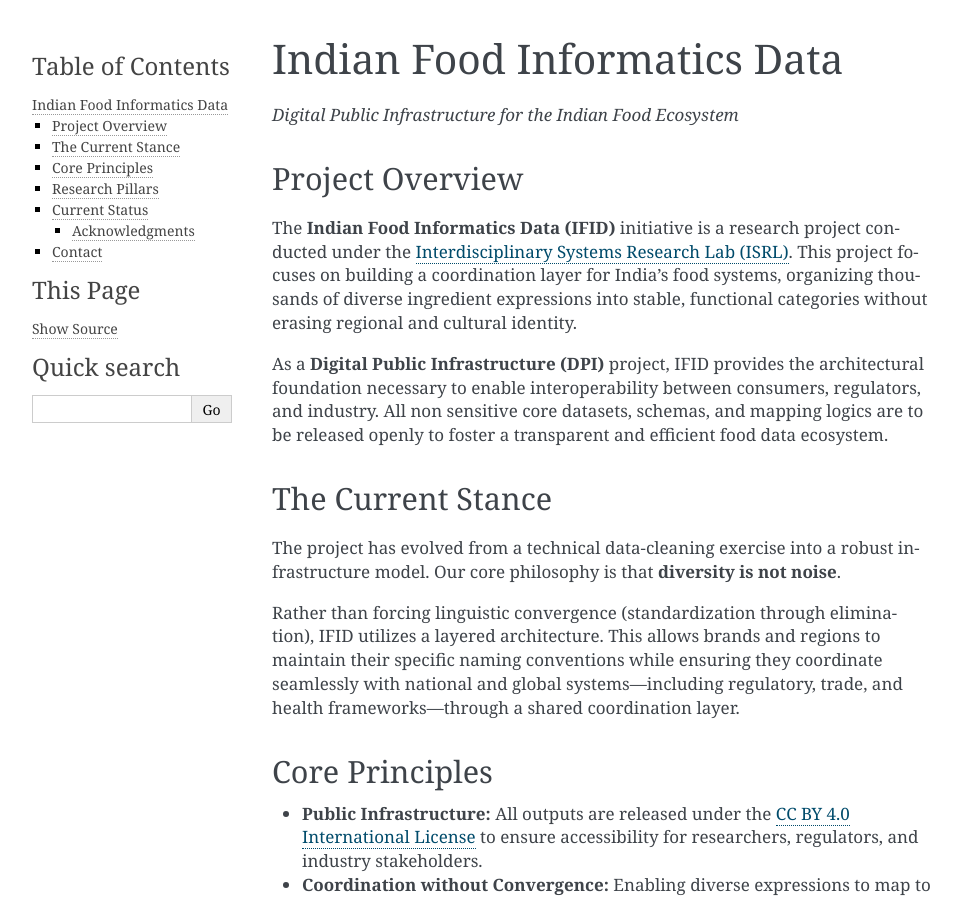
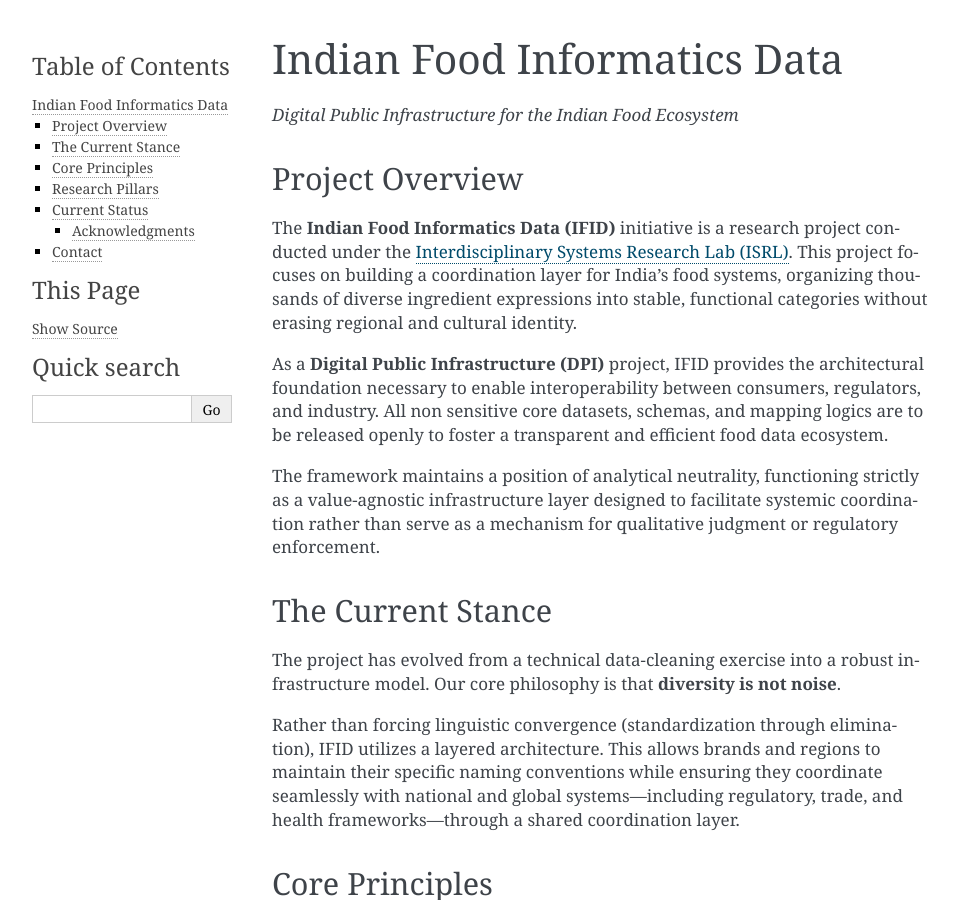
Before and after one commit to lalithaar/ifid, a Sphinx documentation site: the page built from docs/index.rst, in a window 1280 px wide and 900 px high. Shown: the whole window, without its empty margins (148-1109 px from the left). Built offline with Sphinx 7.4.7, drawn with Linux system fonts in a browser that asks for light colours.

Commit message:
Clarify framework's position on analytical neutrality
Added a section explaining the framework's analytical neutrality.

```diff
--- a/docs/index.rst
+++ b/docs/index.rst
@@ -14,6 +14,8 @@ Project Overview
 The **Indian Food Informatics Data (IFID)** initiative is a research project conducted under the `Interdisciplinary Systems Research Lab (ISRL) <https://www.researchgate.net/lab/Interdisciplinary-Systems-Research-Lab-ISRL-Lalitha-a-R-2>`_. This project focuses on building a coordination layer for India’s food systems, organizing thousands of diverse ingredient expressions into stable, functional categories without erasing regional and cultural identity.
 
 As a **Digital Public Infrastructure (DPI)** project, IFID provides the architectural foundation necessary to enable interoperability between consumers, regulators, and industry. All non sensitive core datasets, schemas, and mapping logics are to be released openly to foster a transparent and efficient food data ecosystem.
+
+The framework maintains a position of analytical neutrality, functioning strictly as a value-agnostic infrastructure layer designed to facilitate systemic coordination rather than serve as a mechanism for qualitative judgment or regulatory enforcement.
 
 The Current Stance
 ==================
```
